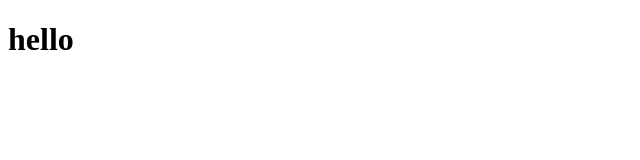
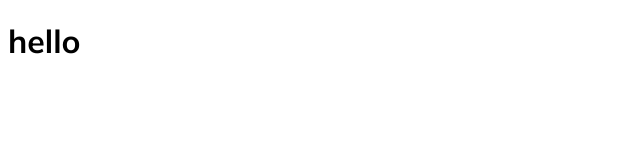
Before and after one commit to hasibprangon/b9-assignment2-practice, a plain HTML site: page index.html in a window 1280 px wide. Shown: the full height of the page, 0-640 px from the left. Drawn offline with Linux system fonts and the light colour scheme.

Commit message:
google font added

```diff
--- a/index.html
+++ b/index.html
@@ -6,7 +6,7 @@
     <link rel="stylesheet" href="./styles/style.css">
     <title>Hero travel</title>
 </head>
-<body>
+<body class="mulish-font">
     <h1>hello</h1>
 </body>
 </html>
--- a/styles/style.css
+++ b/styles/style.css
@@ -0,0 +1,9 @@
+/* google fonts */
+@import url('https://fonts.googleapis.com/css2?family=Mulish:ital,wght@0,200..1000;1,200..1000&display=swap');
+
+.mulish-font {
+    font-family: "Mulish", sans-serif;
+    font-optical-sizing: auto;
+    /* font-weight: <weight>; */
+    font-style: normal;
+  }
```
